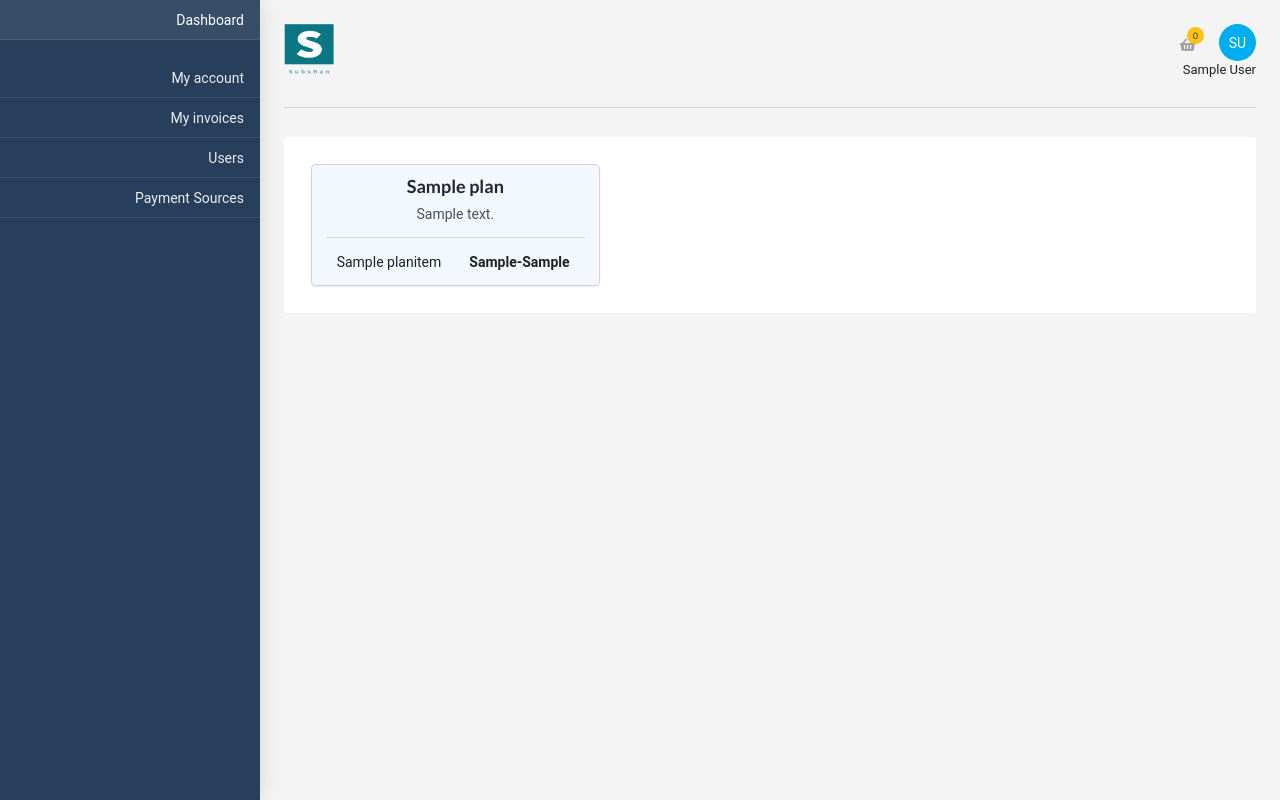
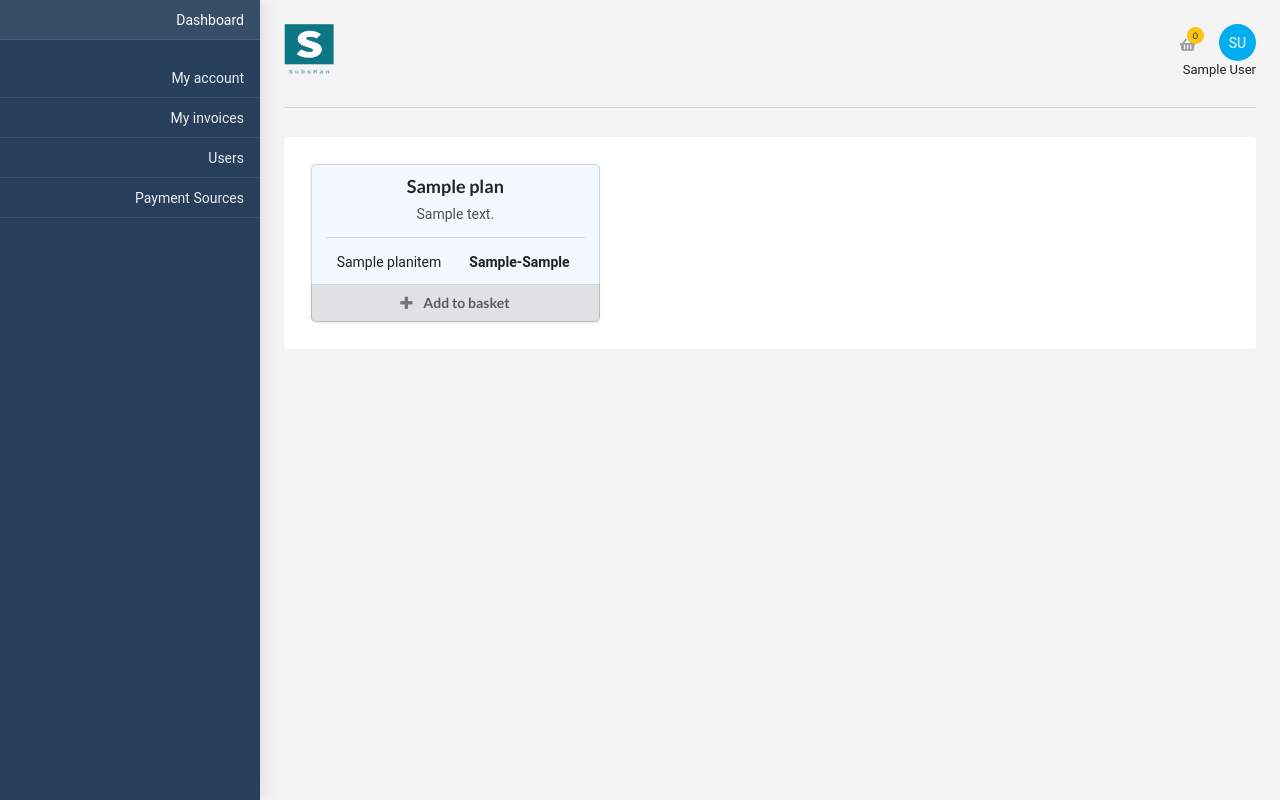
Before and after one commit to Zercos/SubsMan, a Django app: page /product/1/plans in a window 1280 px wide. Run offline with Django 3.2, Linux system fonts and the light colour scheme; a user stored in the database is signed in; tables that the repository leaves empty hold one stand-in row (values such as "Sample post"); some libraries are stand-ins or nearby versions.

Commit message:
Add possibity to add plans to your basket

```diff
--- a/config/settings.py
+++ b/config/settings.py
@@ -44,6 +44,7 @@ MIDDLEWARE = [
     'django.contrib.auth.middleware.AuthenticationMiddleware',
     'django.contrib.messages.middleware.MessageMiddleware',
     'django.middleware.clickjacking.XFrameOptionsMiddleware',
+    'main.middlewares.basket_middleware',
 ]
 
 ROOT_URLCONF = 'config.urls'
--- /dev/null
+++ b/main/middlewares.py
@@ -0,0 +1,14 @@
+from main import models
+
+
+def basket_middleware(get_response):
+    def middleware(request):
+        if 'basket_id' in request.session:
+            basket_id = request.session['basket_id']
+            basket = models.Basket.objects.get(id=basket_id)
+            request.basket = basket
+        else:
+            request.basket = None
+        return get_response(request)
+
+    return middleware
--- a/main/models.py
+++ b/main/models.py
@@ -1,3 +1,4 @@
+from django.core.validators import MinValueValidator
 from django.db import models
 
 from user.models import User
@@ -92,3 +93,22 @@ class Subscription(models.Model, CreateModMixin):
 
     def __str__(self):
         return f'<Subscription of plan:{self.plan.name}>'
+
+
+class Basket(models.Model, CreateModMixin):
+    OPEN = 10
+    SUBMITTED = 20
+    STATUSES = ((OPEN, 'Open'), (SUBMITTED, 'Submitted'))
+
+    user = models.ForeignKey(User, on_delete=models.CASCADE, blank=True, null=True)
+    status = models.IntegerField(choices=STATUSES, default=OPEN, null=True, blank=True)
+
+    @property
+    def count(self):
+        return sum(i.quantity for i in self.basketitem_set.all())
+
+
+class BasketItem(models.Model, CreateModMixin):
+    basket = models.ForeignKey(Basket, on_delete=models.CASCADE)
+    plan = models.ForeignKey(Plan, on_delete=models.CASCADE)
+    quantity = models.PositiveIntegerField(default=1, validators=[MinValueValidator(1)])
--- a/main/templates/plan_list.html
+++ b/main/templates/plan_list.html
@@ -19,6 +19,12 @@
                                 {% endfor %}
                             </div>
                         </div>
+                        <a href="{% url 'main:add_to_basket' %}?plan_id={{ plan.id }}">
+                            <div class="ui bottom attached button">
+                                <i class="add icon"></i>
+                                Add to basket
+                            </div>
+                        </a>
                     </div>
                 </div>
             {% endfor %}
--- a/main/urls.py
+++ b/main/urls.py
@@ -7,4 +7,5 @@ app_name = 'main'
 urlpatterns = [
     path('', views.HomeView.as_view(), name='home'),
     path('product/<int:product_id>/plans', views.PlanListView.as_view(), name='plans'),
+    path('add-to-basket/', views.add_to_basket, name='add_to_basket'),
 ]
--- a/main/views.py
+++ b/main/views.py
@@ -1,10 +1,14 @@
+from django.contrib.auth.decorators import login_required
 from django.contrib.auth.mixins import LoginRequiredMixin
+from django.http import HttpResponseRedirect
+from django.shortcuts import get_object_or_404
+from django.urls import reverse
 from django.views.generic import TemplateView, ListView
 
-from main.models import Product, Plan
+from main.models import Product, Plan, Basket, BasketItem
 
 
-class HomeView(TemplateView, LoginRequiredMixin):
+class HomeView(LoginRequiredMixin, TemplateView):
     template_name = 'home.html'
 
     def get_context_data(self, **kwargs):
@@ -13,10 +17,25 @@ class HomeView(TemplateView, LoginRequiredMixin):
         return context
 
 
-class PlanListView(ListView, LoginRequiredMixin):
+class PlanListView(LoginRequiredMixin, ListView):
     model = Plan
     paginate_by = 3
     template_name = 'plan_list.html'
 
     def get_queryset(self):
         return Product.objects.active().get(pk=self.kwargs['product_id']).plans.active()
+
+
+@login_required
+def add_to_basket(request):
+    plan_id = request.GET.get('plan_id')
+    plan = get_object_or_404(Plan, pk=plan_id)
+    basket = request.basket
+    if not basket:
+        basket = Basket.objects.create(user=request.user)
+        request.session['basket_id'] = basket.id
+    basket_item, created = BasketItem.objects.get_or_create(basket=basket, plan=plan)
+    if not created:
+        basket_item.quantity += 1
+        basket_item.save()
+    return HttpResponseRedirect(reverse('main:home'))
--- a/templates/header.html
+++ b/templates/header.html
@@ -12,7 +12,7 @@
     <div class="six wide computer six wide tablet sixteen wide mobile column right aligned" id="notifications">
         <div class="notification-button ui icon top right pointing dropdown button basket-open">
             <i class="shopping basket icon"></i>
-            <span class="button__badge">{% if request.basket %}1{% else %}0{% endif %} </span>
+            <span class="button__badge">{% if request.basket %}{{ request.basket.count }}{% else %}0{% endif %} </span>
         </div>
         <div class="ui dropdown icon top right pointing">
             <div class="user-avatar-header">
```
Also changed, not shown: main/tests/factories.py (+16 -0 lines), main/tests/test_views.py (+10 -0 lines), main/migrations/0005_auto_20201018_0801.py (added).
